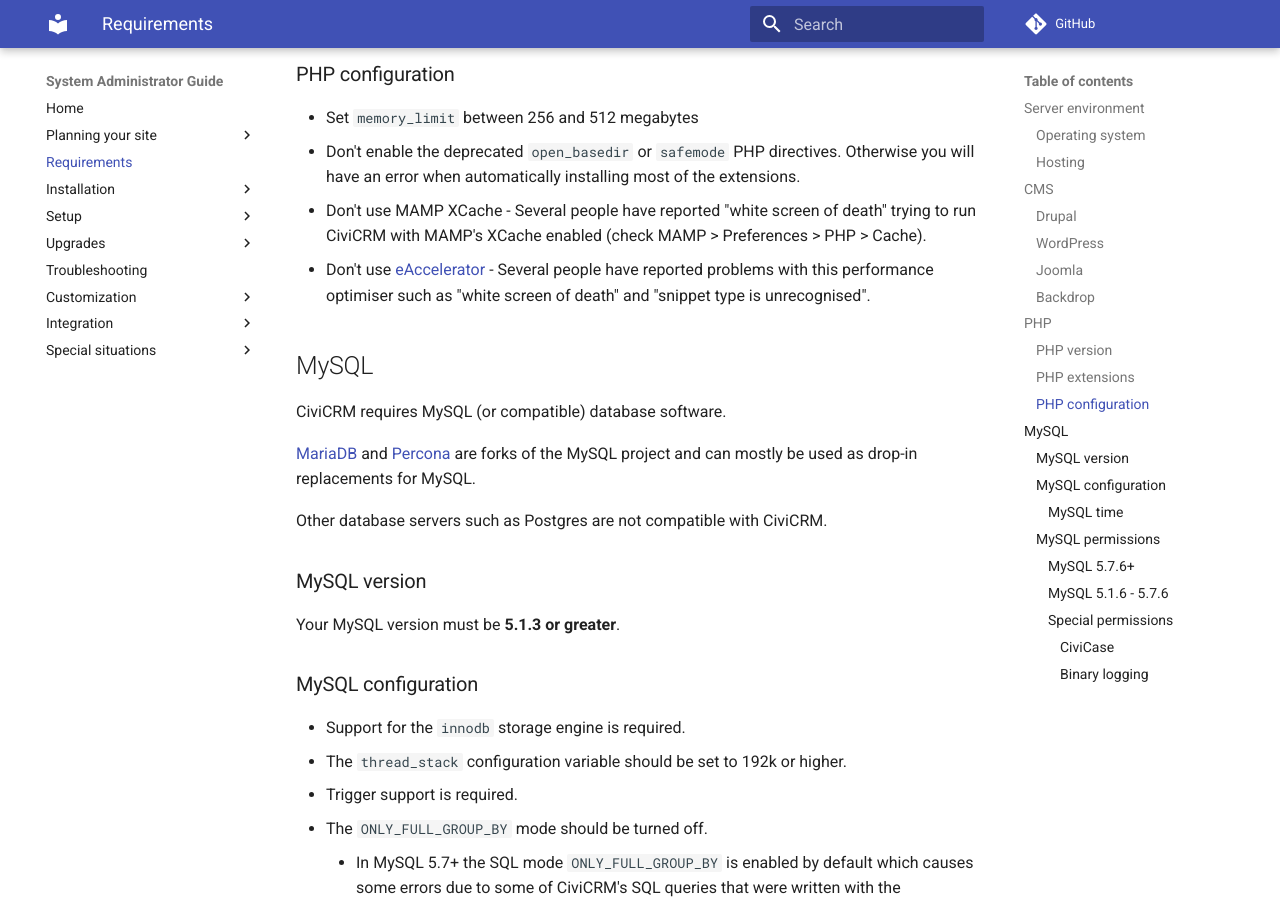
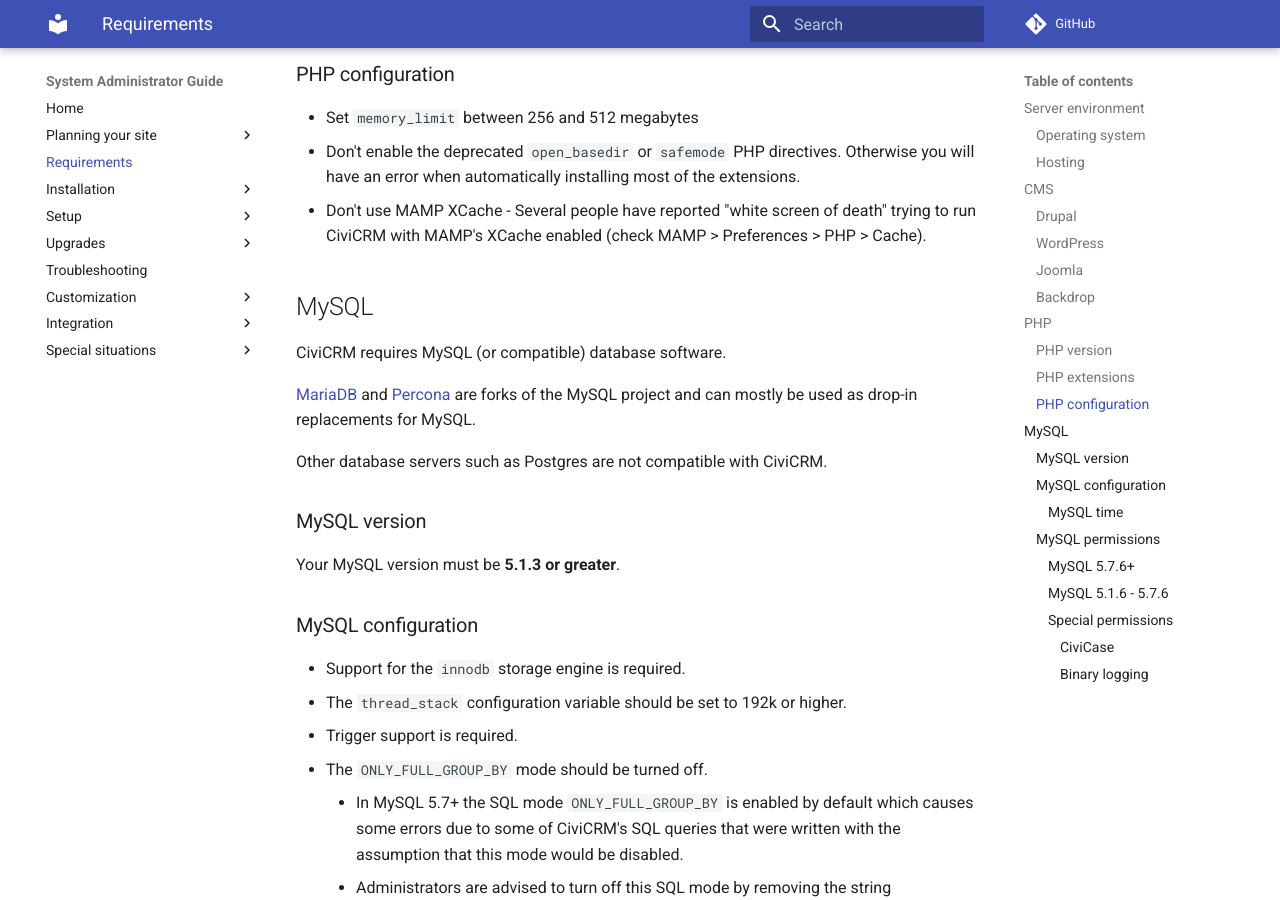
Before and after one commit to civicrm/civicrm-sysadmin-guide, an MkDocs documentation site: the page built from docs/requirements.md, in a window 1280 px wide and 900 px high, scrolled down 2673 px. Built offline with MkDocs 1.6.1 and Material for MkDocs 9.7.7, drawn with Linux system fonts in a browser that asks for light colours; comment, search, counter and statistics services are not loaded; old or Windows-style settings are respelled for this version of MkDocs.

Commit message:
remove reference to eAccelerator
eAccelerator is not supported in any current version of PHP

```diff
--- a/docs/requirements.md
+++ b/docs/requirements.md
@@ -74,7 +74,6 @@ To install these extensions, you will typically install a separate package withi
 * Set `memory_limit` between 256 and 512 megabytes
 * Don't enable the deprecated `open_basedir` or `safemode` PHP directives. Otherwise you will have an error when automatically installing most of the extensions.
 * Don't use MAMP XCache - Several people have reported "white screen of death" trying to run CiviCRM with MAMP's XCache enabled (check MAMP > Preferences > PHP > Cache).
-* Don't use [eAccelerator](http://eaccelerator.net) - Several people have reported problems with this performance optimiser such as "white screen of death" and "snippet type is unrecognised".
 
 ## MySQL
 
```
